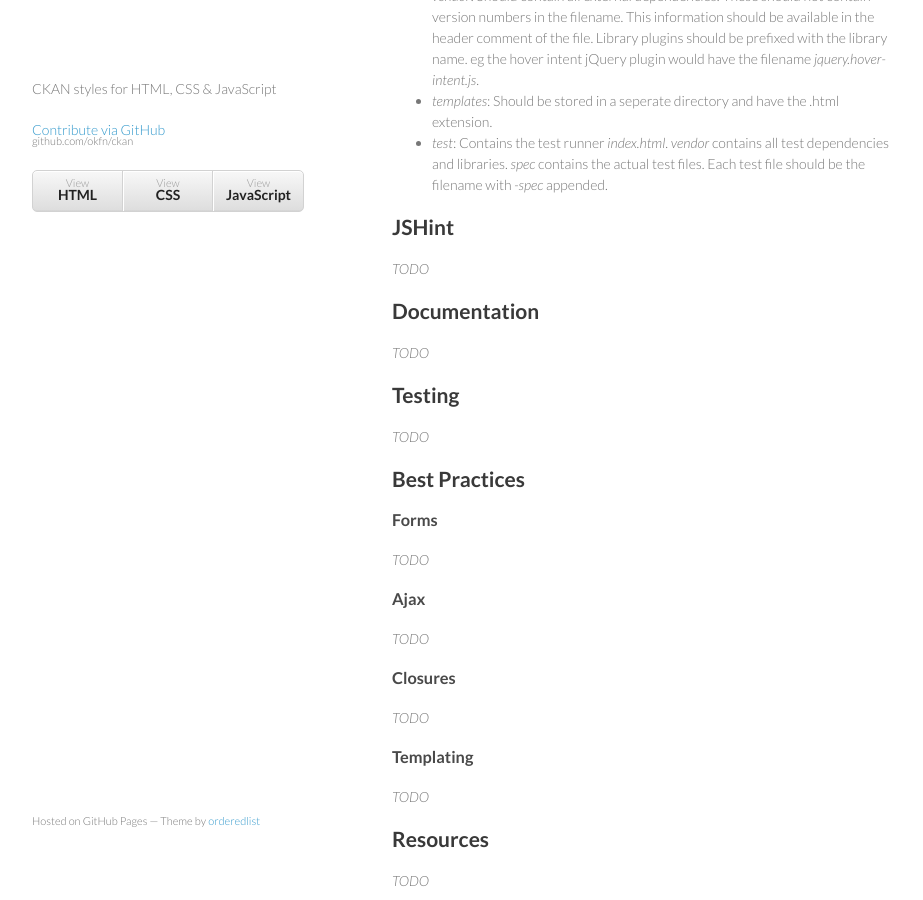
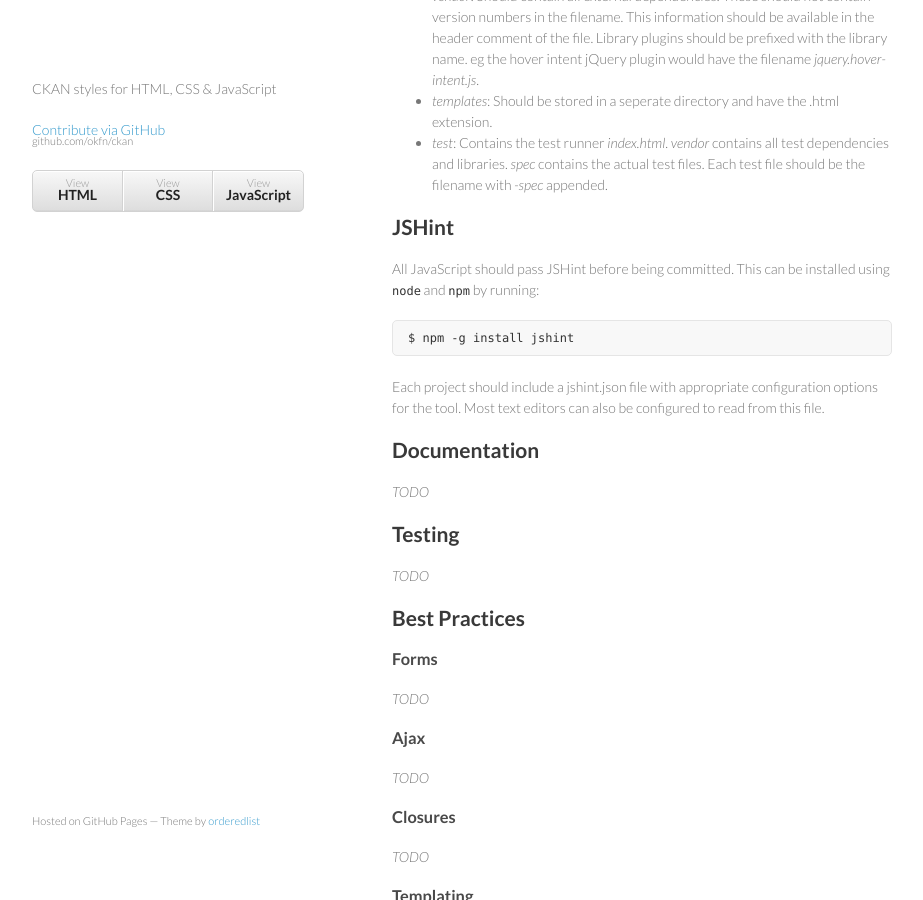
Before and after one commit to aron/ckan-style, a Jekyll site: the page built from styleguide/javascript/index.md, in a window 1280 px wide and 900 px high, scrolled down 4277 px. Shown: the whole window, without its empty margins (178-1101 px from the left). Built offline with Jekyll 4.4.1, drawn with Linux system fonts in a browser that asks for light colours.

Commit message:
Add a section on JSHint

```diff
--- a/styleguide/javascript/index.md
+++ b/styleguide/javascript/index.md
@@ -241,7 +241,14 @@ All files and directories should be lowercase with hyphens used to separate word
 JSHint
 ------
 
-_TODO_
+All JavaScript should pass JSHint before being committed. This can be installed
+using `node` and `npm` by running:
+
+    $ npm -g install jshint
+
+Each project should include a jshint.json file with appropriate configuration
+options for the tool. Most text editors can also be configured to read from
+this file.
 
 Documentation
 -------------
```
